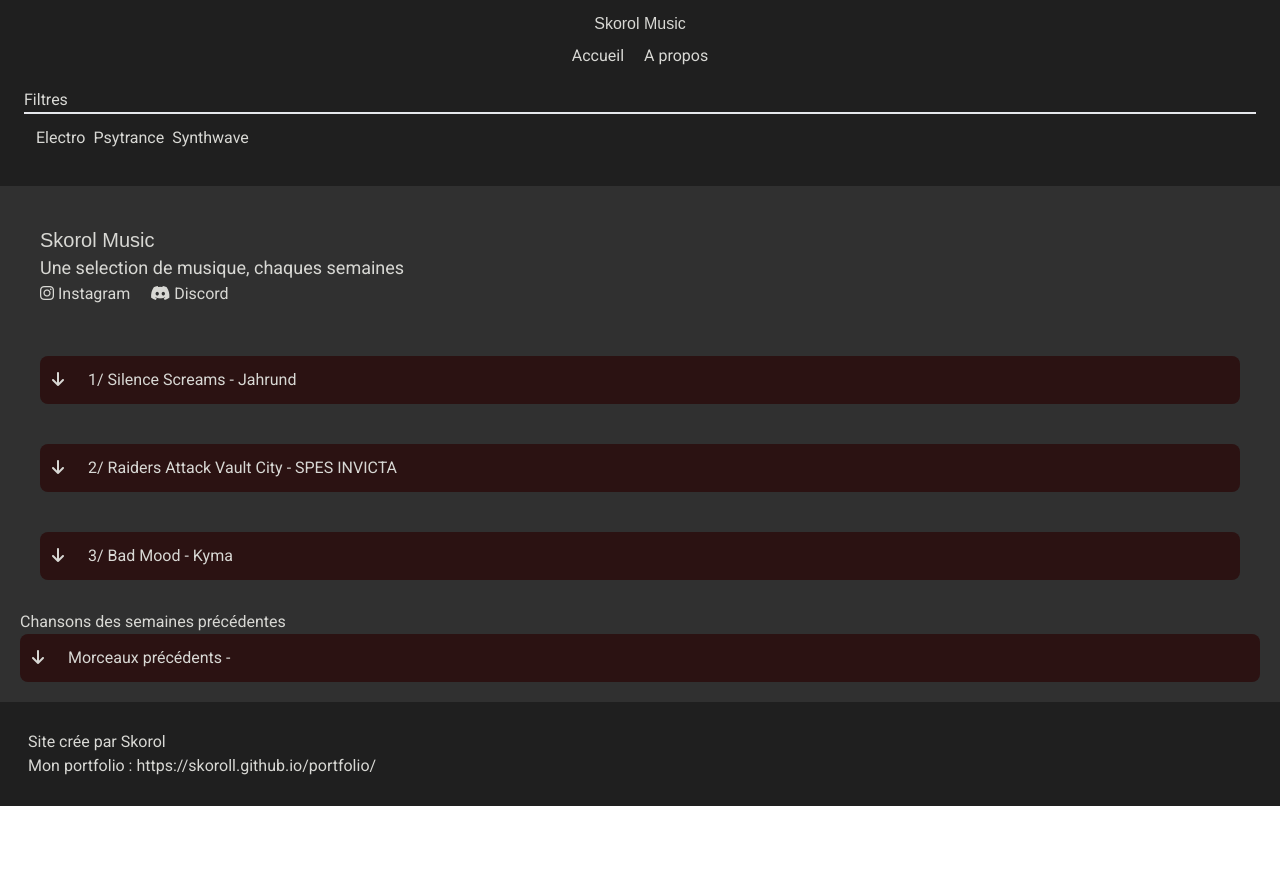
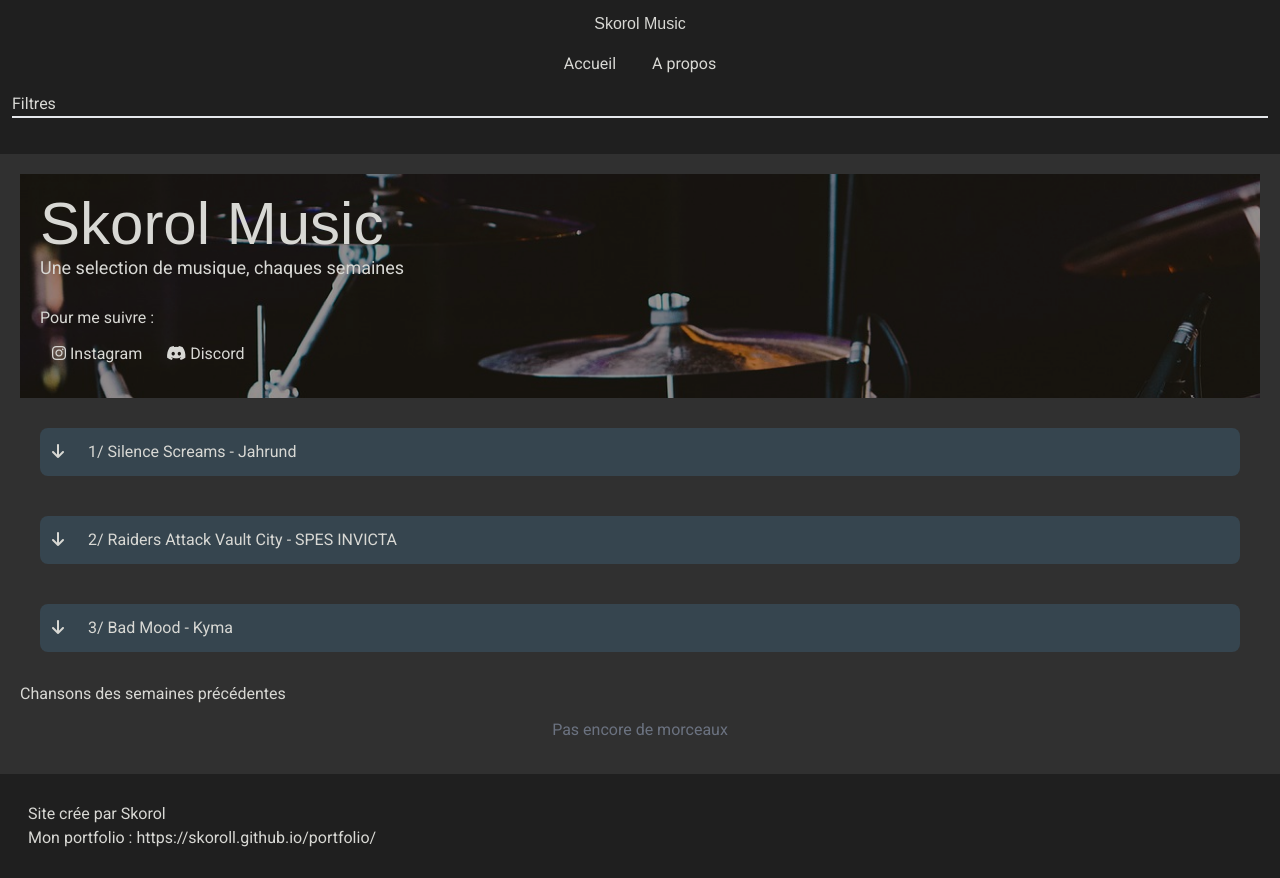
Before and after one commit to Skoroll/skorol-music, a React (Create React App) app: page / in a window 1280 px wide. Before the commit the page ends 806 px from the top, so only its background shows below. Built offline with nearby package versions, Linux system fonts and the light colour scheme.

Commit message:
Reste à faire : - Filtre bouclant sur les 2 json

```diff
--- a/src/assets/lists/previous.json
+++ b/src/assets/lists/previous.json
@@ -1,80 +1,3 @@
 [
-    {
-        "id": 1,
-        "name": "Silence Screams",
-        "band": "Jahrund",
-        "album": "Fiction World",
-        "release": "2024",
-        "genre": "Electro",
-        "url": "6ad__AhX6gc",
-        "month": "",
-        "year": "",
-        "cover": "",
-        "links" :
-            {
-                "spotify": "https://open.spotify.com/artist/3hwB1EOyN7sZygMw5QXAUj?si=soCR_ojkRuCksvB41AdGUQ",
-                "deezer": ""
-            }
 
-    },
-    {
-        "id": 2,
-        "name": "Raiders Attack Vault City",
-        "band": "SPES INVICTA",
-        "album": "Raiders Attack Vault City",
-        "release": "2024",
-        "genre": "Synthwave",
-        "url": "M9TbHorF5_M",
-        "month": "",
-        "year": "",
-        "cover": ""
-    },
-    {
-        "id": 2,
-        "name": "Raiders Attack Vault City",
-        "band": "SPES INVICTA",
-        "album": "Raiders Attack Vault City",
-        "release": "2024",
-        "genre": "Synthwave",
-        "url": "M9TbHorF5_M",
-        "month": "",
-        "year": "",
-        "cover": ""
-    },
-    {
-        "id": 2,
-        "name": "Raiders Attack Vault City",
-        "band": "SPES INVICTA",
-        "album": "Raiders Attack Vault City",
-        "release": "2024",
-        "genre": "Synthwave",
-        "url": "M9TbHorF5_M",
-        "month": "",
-        "year": "",
-        "cover": ""
-    },
-    {
-        "id": 2,
-        "name": "Raiders Attack Vault City",
-        "band": "SPES INVICTA",
-        "album": "Raiders Attack Vault City",
-        "release": "2024",
-        "genre": "Synthwave",
-        "url": "M9TbHorF5_M",
-        "month": "",
-        "year": "",
-        "cover": ""
-    },
-    {
-        "id": 3,
-        "name": "Bad Mood",
-        "band": "Kyma",
-        "album": "Red Cloud",
-        "release": "2021",
-        "genre": "Psytrance",
-        "url": "MuPlJUCwuPk",
-        "month": "",
-        "year": "",
-        "cover": ""
-    }
 ]
--- a/src/components/Collapses.tsx
+++ b/src/components/Collapses.tsx
@@ -7,9 +7,10 @@ interface CollapsesProps {
     year?: string;
     content?: React.ReactNode;
     video?: React.ReactNode;
+    divider?: string
 }
 
-function Collapses({ month, year, content, name, band, video }: CollapsesProps) {
+function Collapses({ month, year, content, name, band, video, divider }: CollapsesProps) {
     const [isOpen, setIsOpen] = useState(false);
     const contentRef = useRef<HTMLDivElement>(null); // Pour accéder à la hauteur du contenu
 
@@ -29,7 +30,7 @@ function Collapses({ month, year, content, name, band, video }: CollapsesProps)
                     ) : (
                         <i className="fa-solid fa-arrow-down mr-6"></i>
                     )}
-                    {name} {month} - {year} {band}
+                    {name} {month} {divider} {year} {band}
                 </p>
             </div>
             <div
@@ -48,9 +49,9 @@ function Collapses({ month, year, content, name, band, video }: CollapsesProps)
                     <div className="c-identity-content flex-row lg:flex-col">
                         {content}
                     </div>
-                    <div className="c-video flex w-full lg:w-full">
-                        {video}
-                    </div>
+                    <div className="c-video flex w-full lg:w-full" style={{ display: video ? "flex" : "none" }}>
+    {video}
+</div>
                     <div className="flex">{
                     /* Liens des groupes */}
                     </div>
--- a/src/components/Filters.tsx
+++ b/src/components/Filters.tsx
@@ -11,12 +11,12 @@ function Filters(){
         navigate(`${genre.toLowerCase()}`)
     }
     return(
-        <div className="filters p-3">
+        <div className="filters ">
             <p className="border-b-2">Filtres</p>
                 <ul className="filters-ul flex flex-wrap gap-2 p-3">
                         {uniqueGenres.map((genre, index) => (
                             <li key={index}
-                            className="cursor-pointer"
+                            className="cursor-pointer  p-2 hover:bg-textBase hover:text-bgColor"
                             onClick={() => handleGenreClick(genre)}
                             >
                                 {genre.charAt(0).toUpperCase() + genre.slice(1)}
--- a/src/components/Nav.tsx
+++ b/src/components/Nav.tsx
@@ -12,8 +12,8 @@ function Nav() {
   return (
     <nav className="flex justify-center p-2">
       <ul className="flex gap-5">
-        <li className="cursor-pointer" onClick={handleHomeBtn}>{fr.navHome}</li>
-        <li className="cursor-pointer">{fr.navAbout}</li>
+        <li className="cursor-pointer p-2 hover:bg-textBase hover:text-bgColor" onClick={handleHomeBtn}>{fr.navHome}</li>
+        <li className="cursor-pointer p-2 hover:bg-textBase hover:text-bgColor">{fr.navAbout}</li>
       </ul>
     </nav>
   );
--- a/src/components/SliderSongs.tsx
+++ b/src/components/SliderSongs.tsx
@@ -2,12 +2,16 @@ import React from "react";
 
 interface SliderProps {
     content: React.ReactNode;
+    musicName?: string;
+    musicBand?: string;
+    divider?: string;
 }
 
-function SliderSongs({ content }: SliderProps){
+function SliderSongs({ content, musicName, musicBand, divider }: SliderProps){
     return (
-        <div className="slider">
+        <div className="slider-content p-3 w-full sm:w-1/2 xl:w-1/3">
             <div className="s-header">
+                <p>{musicName} {divider} {musicBand}</p>
             </div>
             <div className="s-content flex ">
                 {content}
--- a/src/index.css
+++ b/src/index.css
@@ -1,3 +1,12 @@
 @tailwind base;
 @tailwind components;
 @tailwind utilities;
+
+iframe{
+    width: 100%;
+}
+
+
+/*h1{
+    background: #0303035d;
+}*/
--- a/src/pages/Home.tsx
+++ b/src/pages/Home.tsx
@@ -7,35 +7,64 @@ import Current from "../assets/lists/current.json";
 import PrevSongs from "../assets/lists/previous.json";
 import fr from "../assets/lang/fr.json";
 
+interface PrevSong {
+    id: number;
+    name: string;
+    band: string;
+    album: string;
+    release: string;
+    genre: string;
+    url: string;
+    month: string;
+    year: string;
+    cover: string;
+    links?: {
+        spotify?: string;
+        deezer?: string;
+    };
+}
+
+// Assurez-vous que PrevSongs est chargé correctement
+console.log(PrevSongs);  // Vérifiez ici ce qui est importé
+
 function Home() {
-
     return (
         <div className="home flex flex-col gap-2.5">
             {/* Titre principal */}
-            <div className="main-title flex-col p-5">
-                <h1 className="font-montserra  text-xl ">Skorol Music</h1>
-                <h2 className="  text-lg">{fr.subTitle}</h2>
-                <ul className="flex gap-5">
-                    <li><a href="https://www.instagram.com/skoroll_/" rel="noreferrer" target="_blank"> <i className="fa-brands fa-instagram"></i> Instagram</a></li>
-                    <li><a href="https://discord.gg/ypsABckuDt" rel="noreferrer" target="_blank"><i className="fa-brands fa-discord"></i> Discord</a></li>
+            <div className="main-title flex bg-ima bg-[url('./assets/drum-set-1839383_1280.jpg')] bg-no-repeat bg-cover h-56">
+                <div className="mt-auto ml-0 bg-bgOpacity w-full h-full p-5 flex flex-col justify-between">
+                    <div className="">
+                        <h1 className="font-montserra text-6xl">Skorol Music</h1>
+                        <h2 className="text-lg">{fr.subTitle}</h2>
+                    </div>
+                    <div className="flex flex-col">
+                        <p className="m-0">Pour me suivre :</p>
+                        <ul className="flex">
+                            <li className="p-3 hover:bg-textBase hover:text-bgColor"><a href="https://www.instagram.com/skoroll_/" rel="noreferrer" target="_blank"> <i className="fa-brands fa-instagram"></i> Instagram</a></li>
+                            <li className="p-3 hover:bg-textBase hover:text-bgColor"><a href="https://discord.gg/ypsABckuDt" rel="noreferrer" target="_blank"><i className="fa-brands fa-discord"></i> Discord</a></li>
                         </ul>
                     </div>
+
+                </div>
+            </div>
+
             {/* Vidéos actuelles */}
             <div className="home-video flex flex-col">
                 {Current.map((current) => (
                     <div key={current.id} className="home-song p-5 flex flex-col justify-center">
                         <Collapses
                             name={`${current.id}/ ${current.name}`}
+                            divider="-"
                             band={current.band}
                             content={<SongIdentity lang={fr} origin={current} />}
-
                             video={
                                 <VideoEmbed
                                     videoId={current.url}
                                     height="100%"
                                     width="100%"
                                     className="video-embed flex justify-stretch w-full lg:w-9/12 mr-auto ml-auto h-96 max-w-screen-lg"
-                                    />}
+                                />
+                            }
                         />
                     </div>
                 ))}
@@ -44,25 +73,33 @@ function Home() {
             {/* Chansons des semaines précédentes */}
             <div>
                 <h1>Chansons des semaines précédentes</h1>
+                {PrevSongs.length > 0 ? (
                     <Collapses
                         name={"Morceaux précédents"}
                         content={
-                        <div className="flex flex-row gap-5 p-5 overflow-scroll w-full overflow-y-auto">
+                            <div className="flex flex-wrap w-full overflow-y-auto">
                                 {PrevSongs.map((prevSong) => (
                                     <SliderSongs
                                         key={prevSong.id}
+                                        musicName={prevSong.name}
+                                        divider="-"
+                                        musicBand={prevSong.band}
                                         content={
                                             <VideoEmbed
                                                 height="170px"
                                                 width="270px"
                                                 videoId={prevSong.url}
-                                            className=""
-                                            />}
+                                                className="w-full"
+                                            />
+                                        }
                                     />
                                 ))}
                             </div>
                         }
                     />
+                ) : (
+                    <p className="text-center text-gray-500 p-3">Pas encore de morceaux</p>
+                )}
             </div>
         </div>
     );
--- a/tailwind.config.js
+++ b/tailwind.config.js
@@ -6,12 +6,16 @@ module.exports = {
       fontFamily:{
         montserra: ['Monserrat', 'sans-serif'],
         roboto: ['Roboto', 'sans-serif'],
+        backgroundImage: {
+          'drumKit': "url('./assets/drum-set-1839383_1280.jpg')"
+        }
       },
       colors: {
         textBase: "#d8d8d4",
         bgColor: "#303030",
-        bgCard: '#2b1212',
+        bgCard: '#36454F',
         layoutColor: "#1f1f1f",
+        bgOpacity: "#0303035d",
       }
     },
   },
```
Also changed, not shown: src/pages/FilteredMusic.tsx (+6 -3 lines), src/assets/drum-set-1839383_1280.jpg (added). Lines whose indentation alone changed are shown as unchanged.
